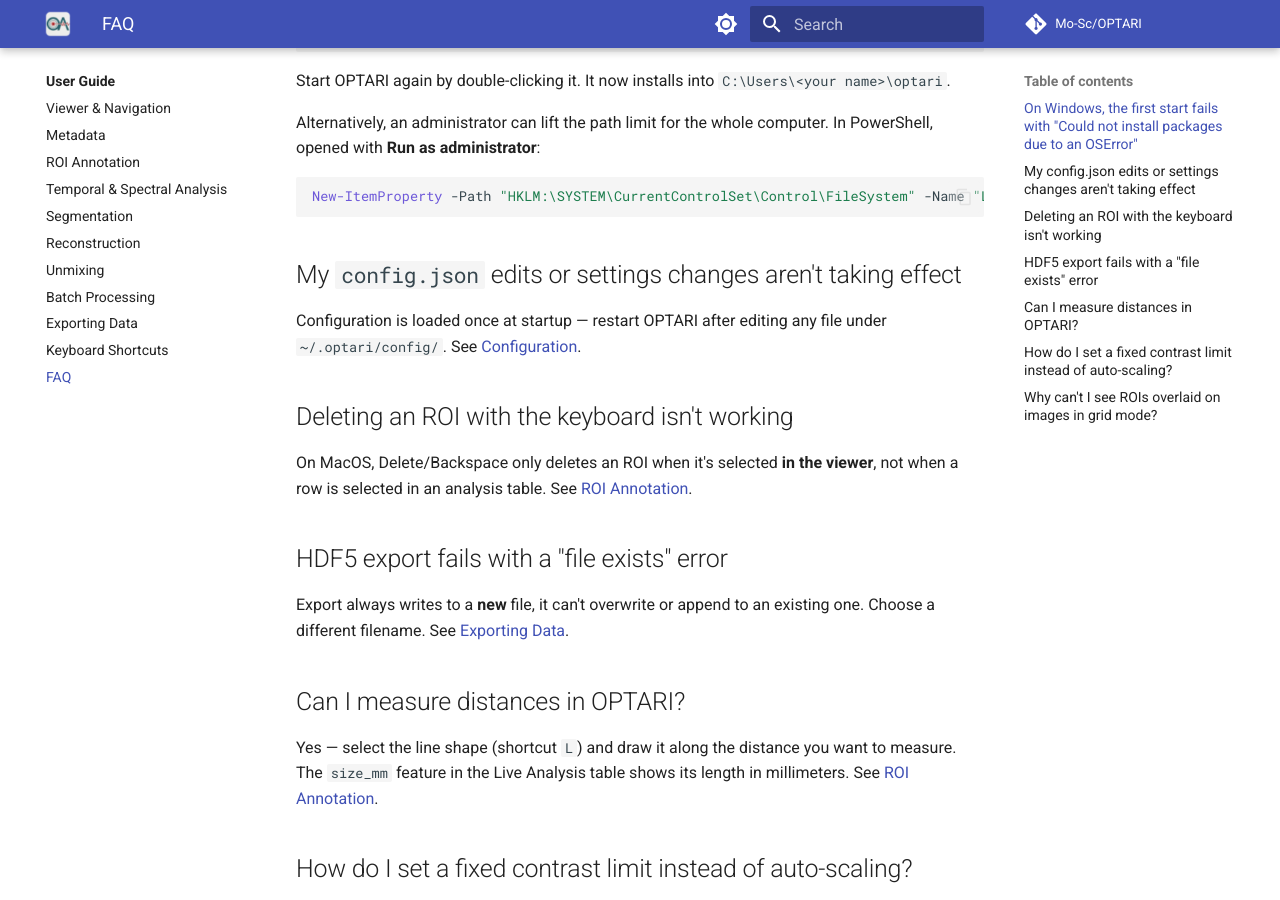
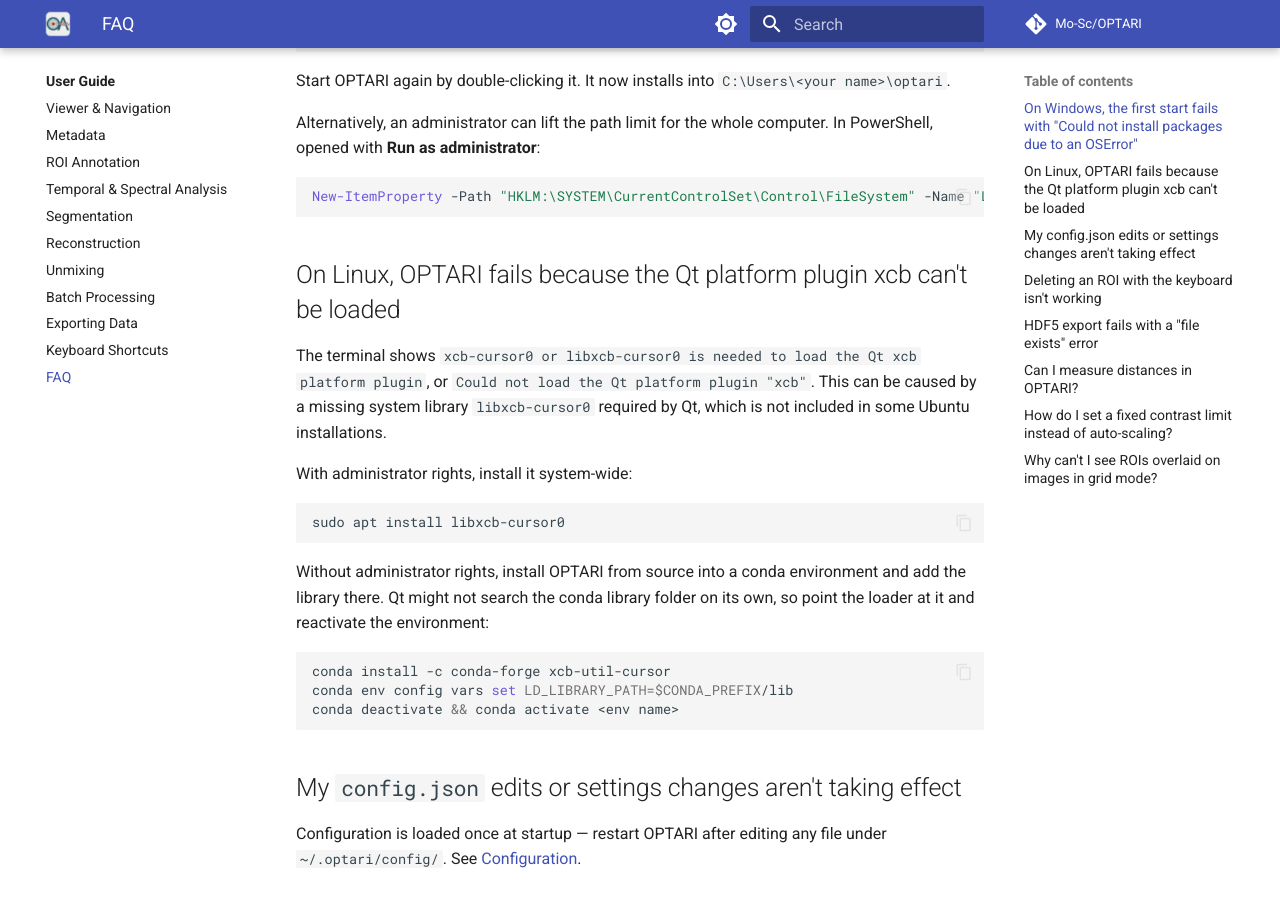
Before and after one commit to Mo-Sc/OPTARI, an MkDocs documentation site: the page built from docs/user-guide/faq.md, in a window 1280 px wide and 900 px high, scrolled down 487 px. Built offline with MkDocs 1.6.1 and Material for MkDocs 9.7.7, drawn with Linux system fonts in a browser that asks for light colours; comment, search, counter and statistics services are not loaded.

Commit message:
added install faq for missing ubuntu system library

````diff
--- a/docs/installation/index.md
+++ b/docs/installation/index.md
@@ -19,7 +19,7 @@
       - **Windows**: click **More info** → **Run anyway**.
       - **macOS**: open **System Settings** → **Privacy & Security**, scroll to Security, then click
         **Open Anyway** next to the "optari was blocked" message.
-      - **Linux**: Run `chmod +x optari-v...` in the terminal to make the file executable.
+      - **Linux**: Run `chmod +x optari-v...` in the terminal to make the file executable. Also check this [FAQ](../user-guide/faq.md#on-linux-optari-aborts-because-the-qt-platform-plugin-xcb-cant-be-loaded).
 4. On first launch, OPTARI downloads its remaining dependencies — make sure your computer is connected to the
    internet. **This can take a few minutes**.
 5. Once set up, OPTARI launches automatically. On later runs, just open the same `optari-v` file again.
--- a/docs/user-guide/faq.md
+++ b/docs/user-guide/faq.md
@@ -22,6 +22,28 @@
 ```powershell
 New-ItemProperty -Path "HKLM:\SYSTEM\CurrentControlSet\Control\FileSystem" -Name "LongPathsEnabled" -Value 1 -PropertyType DWORD -Force
 ```
+
+## On Linux, OPTARI fails because the Qt platform plugin xcb can't be loaded
+
+The terminal shows `xcb-cursor0 or libxcb-cursor0 is needed to load the Qt xcb platform plugin`, or
+`Could not load the Qt platform plugin "xcb"`. This can be caused by a missing system library `libxcb-cursor0` required by Qt, which is not included in some Ubuntu installations.
+
+With administrator rights, install it system-wide:
+
+```bash
+sudo apt install libxcb-cursor0
+```
+
+Without administrator rights, install OPTARI from source into a conda environment
+and add the library there. Qt might not search the conda library folder on its own, so point the loader at it and
+reactivate the environment:
+
+```bash
+conda install -c conda-forge xcb-util-cursor
+conda env config vars set LD_LIBRARY_PATH=$CONDA_PREFIX/lib
+conda deactivate && conda activate <env name>
+```
+
 
 ## My `config.json` edits or settings changes aren't taking effect
 
````
